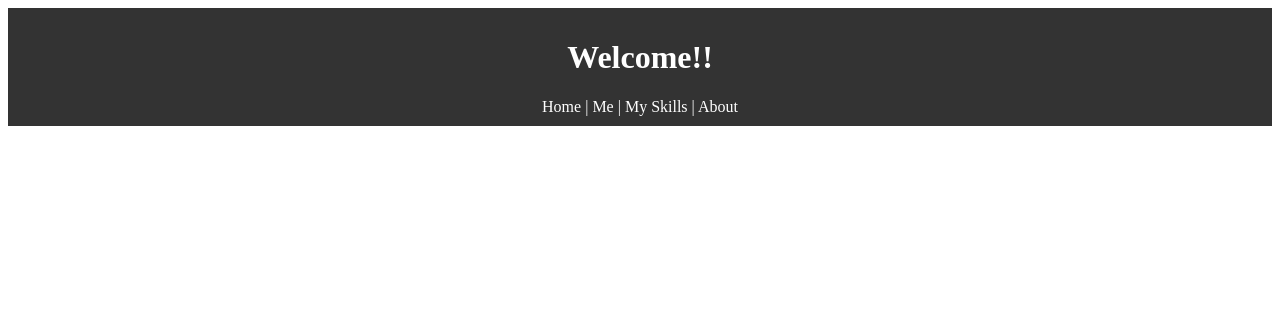
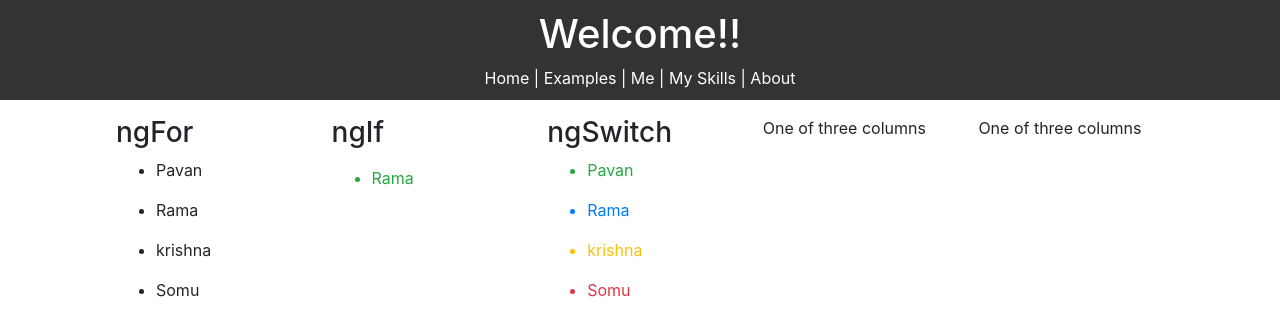
Before and after one commit to pavankumardasireddy/Angular-Todo-app, an Angular app: page /eg in a window 1280 px wide. Before the commit this address led to /. Shown: the top 336 px of the page. Built offline with nearby package versions, Linux system fonts and the light colour scheme.

Commit message:
ngIf, ngSwitch, ngFor

```diff
--- a/package.json
+++ b/package.json
@@ -19,6 +19,8 @@
     "@angular/platform-browser": "~9.0.0",
     "@angular/platform-browser-dynamic": "~9.0.0",
     "@angular/router": "~9.0.0",
+    "bootstrap": "^4.4.1",
+    "jquery": "^3.4.1",
     "rxjs": "~6.5.4",
     "tslib": "^1.10.0",
     "zone.js": "~0.10.2"
--- a/src/app/app-routing.module.ts
+++ b/src/app/app-routing.module.ts
@@ -1,3 +1,4 @@
+import { ExamplesComponent } from './components/examples/examples.component';
 import { AboutComponent } from './components/pages/about/about.component';
 import { CoursesComponent } from './courses.component';
 import { TodosComponent } from './components/todos/todos.component';
@@ -11,6 +12,7 @@ const routes: Routes = [
   { path: 'skills', component: CoursesComponent},
   { path: 'me', component: CourseComponent},
   { path: 'about', component: AboutComponent},
+  { path: 'eg', component: ExamplesComponent}
 ];
 
 @NgModule({
--- a/src/app/app.module.ts
+++ b/src/app/app.module.ts
@@ -16,6 +16,7 @@ import { HeaderComponent } from './components/header/header.component';
 import { AddTodoComponent } from './components/add-todo/add-todo.component';
 import { from } from 'rxjs';
 import { AboutComponent } from './components/pages/about/about.component';
+import { ExamplesComponent } from './components/examples/examples.component';
 
 @NgModule({
   declarations: [
@@ -26,7 +27,8 @@ import { AboutComponent } from './components/pages/about/about.component';
     TodoItemComponent,
     HeaderComponent,
     AddTodoComponent,
-    AboutComponent
+    AboutComponent,
+    ExamplesComponent
   ],
   imports: [
     BrowserModule,
--- /dev/null
+++ b/src/app/components/examples/examples.component.html
@@ -0,0 +1,51 @@
+<div class="container">
+    <div class="row m-3">
+      <div class="col-sm">
+        <div>
+            <h3>ngFor</h3>
+            <ul *ngFor="let user of users">
+                <li> {{ user.name }} </li>
+            </ul>
+        </div>
+      </div>
+      <div class="col-sm">
+        <div>
+            <h3>ngIf</h3>
+            <ul *ngFor="let user of users">
+                <li *ngIf="user.age < 20"
+                    class="text-success">{{ user.name }}</li>
+            </ul>
+        </div>
+      </div>
+      <div class="col-sm">
+        <div>
+            <h3>ngSwitch</h3>
+            <ul *ngFor="let user of users"
+                [ngSwitch]="user.city">
+                <li *ngSwitchCase="'Vijayawada'"
+                    class="text-success">
+                    {{user.name}}
+                </li>
+                <li *ngSwitchCase="'Vizag'"
+                    class="text-primary">
+                    {{user.name}}
+                </li>
+                <li *ngSwitchCase="'Hyderabad'"
+                    class="text-danger">
+                    {{user.name}}
+                </li>
+                <li *ngSwitchDefault
+                    class="text-warning">
+                    {{user.name}}
+                </li>
+            </ul>
+        </div>
+      </div>
+      <div class="col-sm">
+        One of three columns
+      </div>
+      <div class="col-sm">
+        One of three columns
+      </div>
+    </div>
+  </div>
--- /dev/null
+++ b/src/app/components/examples/examples.component.ts
@@ -0,0 +1,38 @@
+import { Component, OnInit } from '@angular/core';
+
+@Component({
+  selector: 'app-examples',
+  templateUrl: './examples.component.html',
+  styleUrls: ['./examples.component.css']
+})
+export class ExamplesComponent implements OnInit {
+
+  constructor() { }
+
+  users: any[] = [
+    {
+      name: 'Pavan',
+      age: 26,
+      city: 'Vijayawada',
+    },
+    {
+      name: 'Rama',
+      age: 18,
+      city: 'Vizag',
+    },
+    {
+      name: 'krishna',
+      age: 27,
+      city: 'Dwaraka',
+    },
+    {
+      name: 'Somu',
+      age: 31,
+      city: 'Hyderabad',
+    }
+  ];
+
+  ngOnInit(): void {
+  }
+
+}
--- a/src/app/components/header/header.component.html
+++ b/src/app/components/header/header.component.html
@@ -2,9 +2,9 @@
     <h1>Welcome!!</h1>
     <nav>
         <a routerLink="/">Home</a> |
+        <a routerLink="/eg">Examples</a> |
         <a routerLink="/me">Me</a> |
         <a routerLink="/skills">My Skills</a> |
         <a routerLink="/about">About</a>
-
     </nav>
 </header>
--- a/src/app/courses.service.ts
+++ b/src/app/courses.service.ts
@@ -1,6 +1,6 @@
 
 export class CoursesService {
     getCourses() {
-        return ['ReactJs', 'Angular', 'VueJs'];
+        return ['ReactJs', 'Angular', 'VueJs', 'NodeJS', 'GraphQL', 'AWS'];
     }
 }
--- a/src/styles.css
+++ b/src/styles.css
@@ -1 +1,2 @@
 /* You can add global styles to this file, and also import other style files */
+@import '../node_modules/bootstrap/dist/css/bootstrap.min.css';
```
Also changed, not shown: src/app/components/examples/examples.component.css (added), 2 other files (tests, documents, lock files or other folders).
